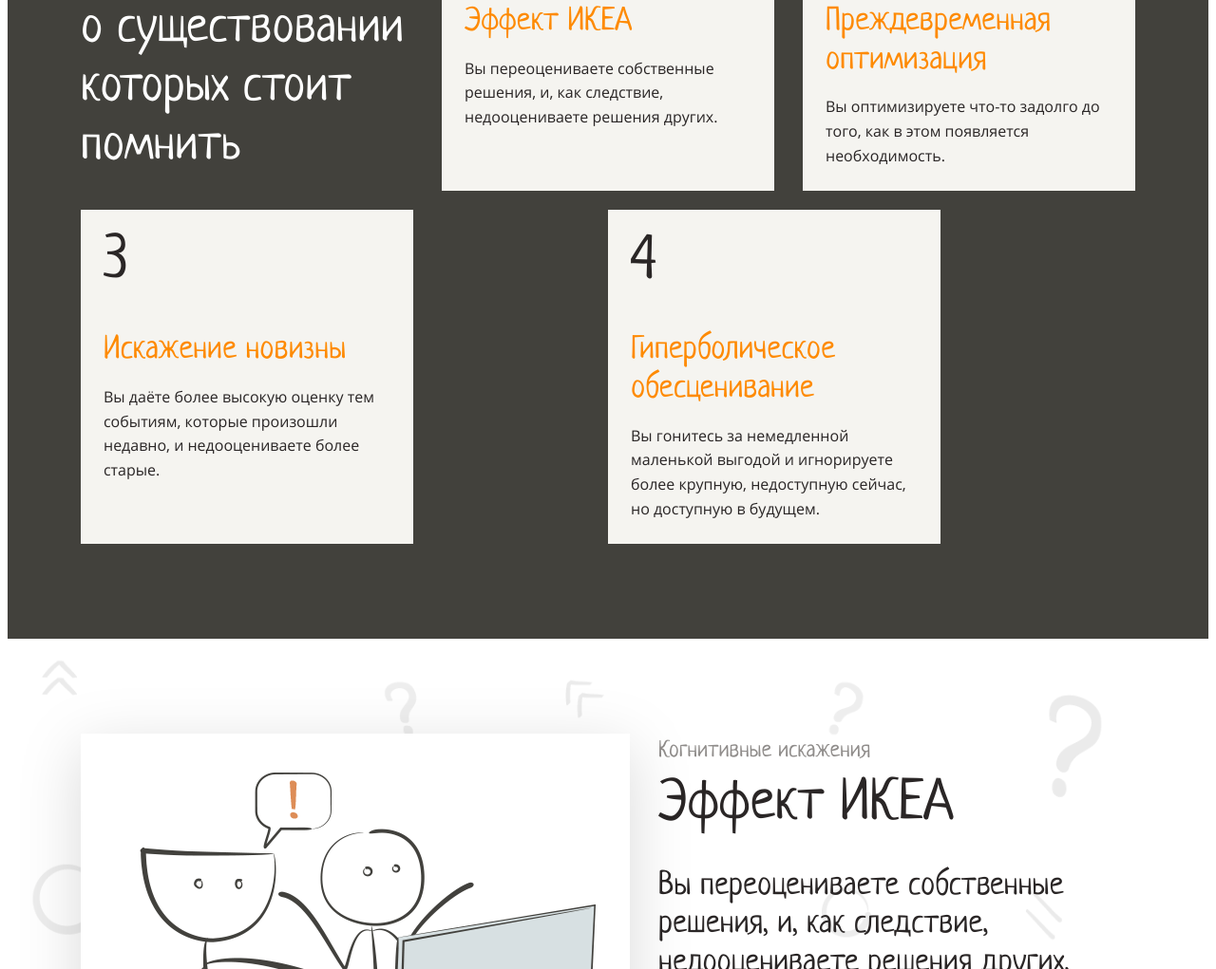
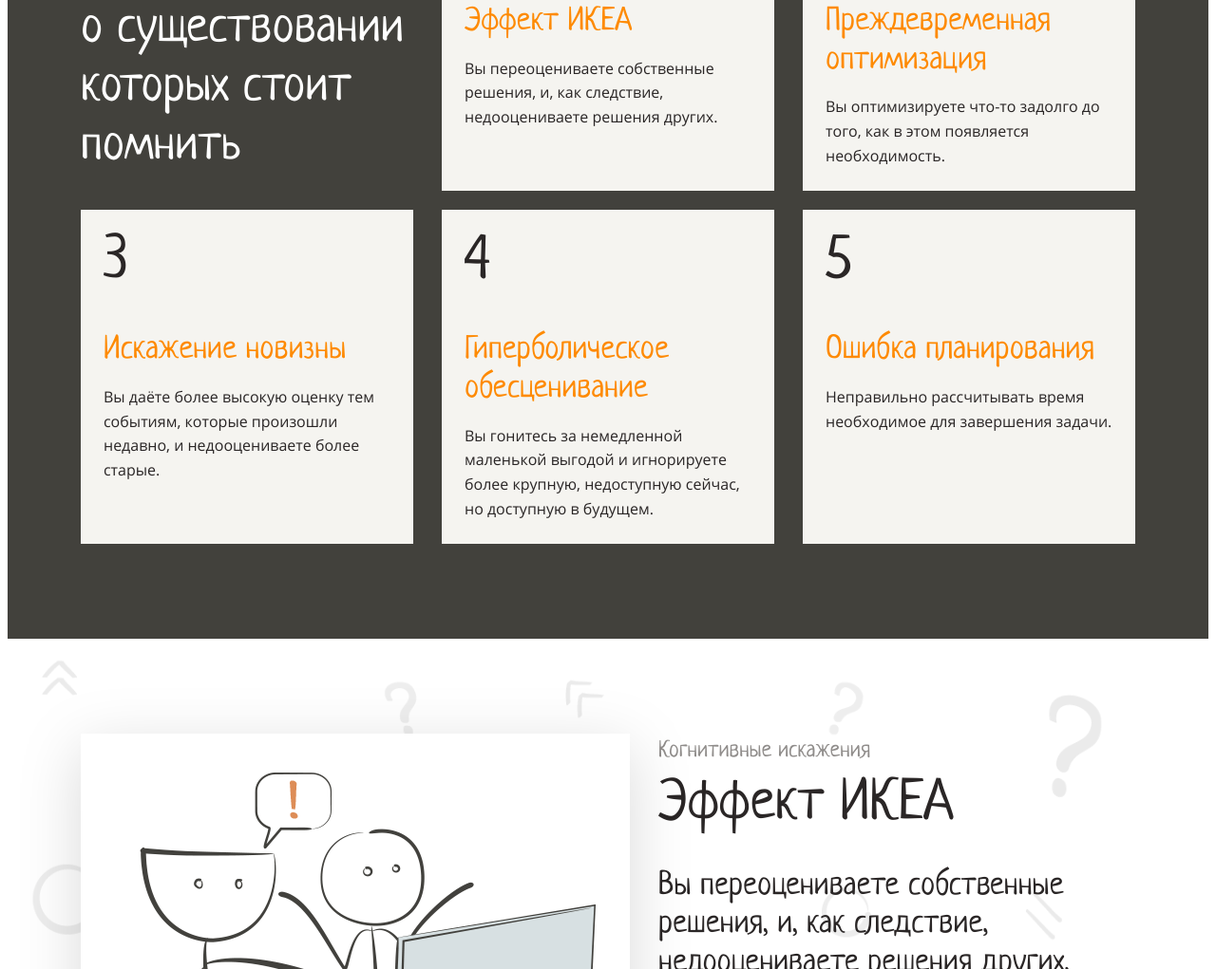
Before and after one commit to hexletart/cognitive-distortions-layout, a plain HTML site: page index.html in a window 1280 px wide. Shown: the part 2088-3109 px from the top of the page at 95% size. Drawn offline with Linux system fonts and the light colour scheme.

Commit message:
eighth part (v.3f) - 01.04.2021

```diff
--- a/index.html
+++ b/index.html
@@ -89,7 +89,12 @@
                         <p class="third-sect-card-descr-4">Вы гонитесь за немедленной маленькой выгодой и
                             игнорируете более крупную, недоступную сейчас, но доступную в будущем.</p>
                     </a>
-
+                    <a class="third-sect-card-n-5 third-sect-link" href="#errors-in-planning">
+                        <h2 class="third-sect-numb">5</h2>
+                        <h3 class="third-sect-card-title">Ошибка планирования</h3>
+                        <p class="third-sect-card-descr-5">Неправильно рассчитывать время необходимое для завершения
+                            задачи.</p>
+                    </a>
                 </div>
             </section>
         </div>
```
